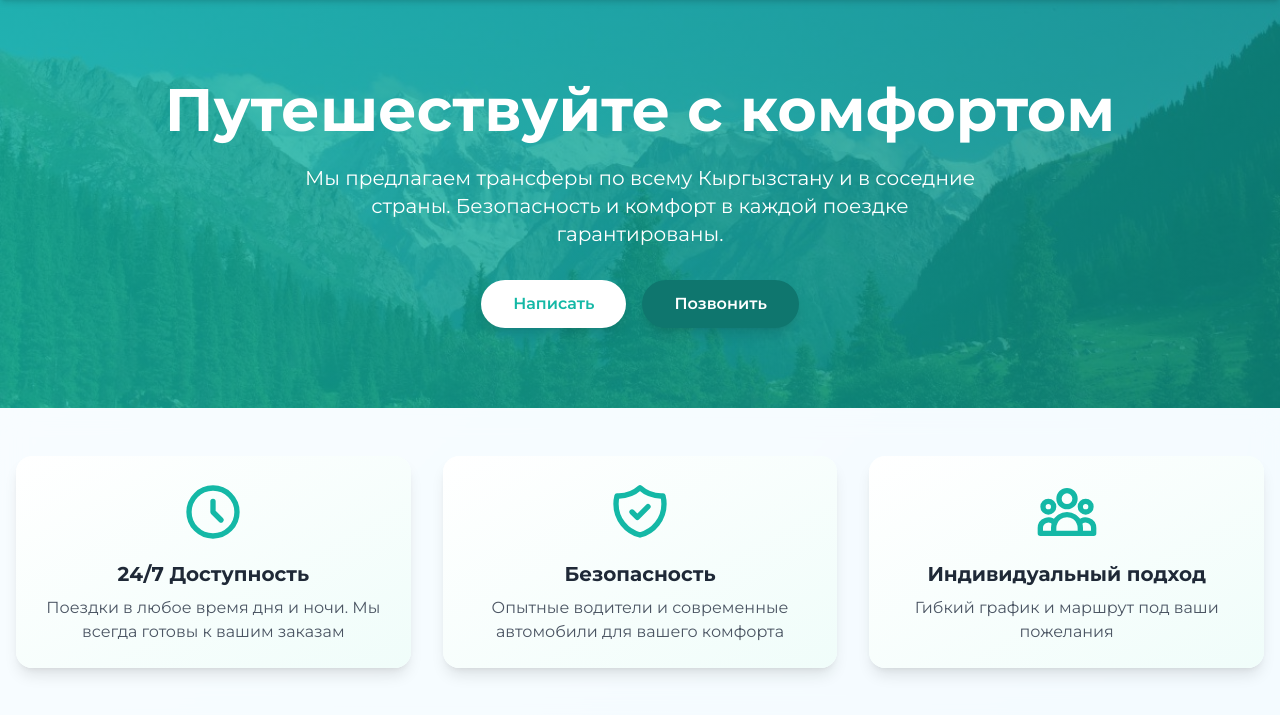
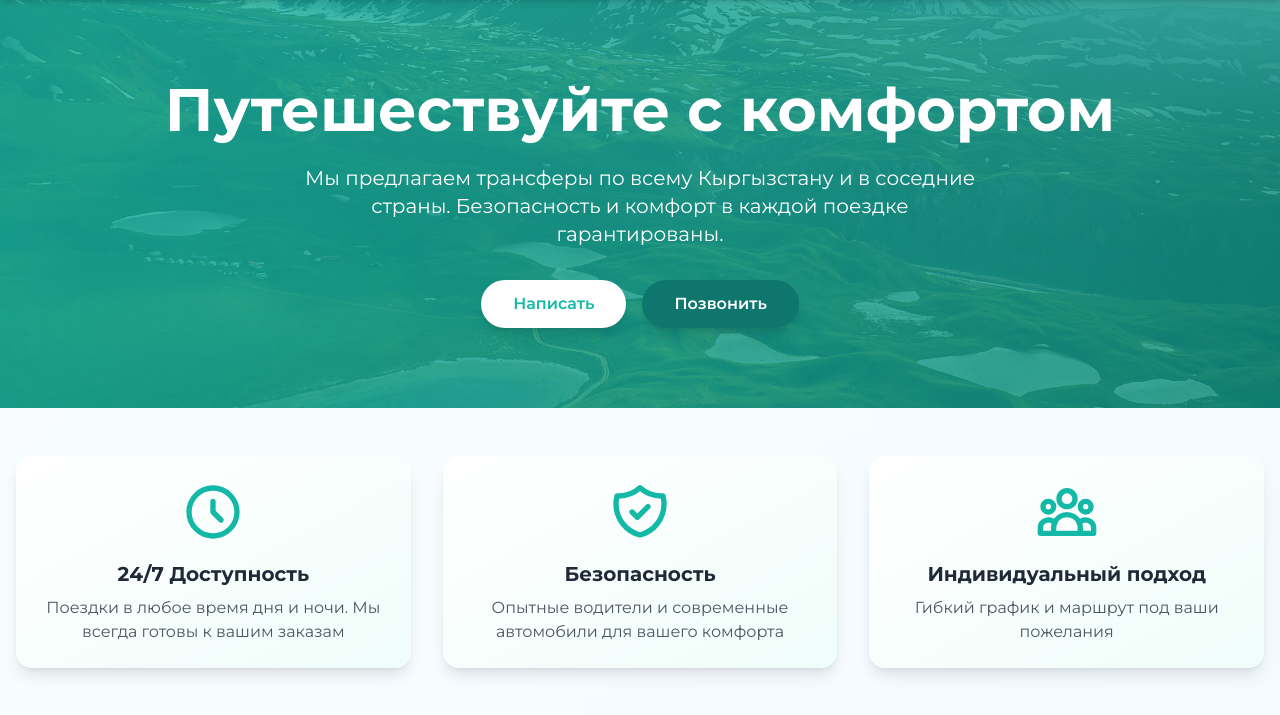
Before and after one commit to boynextdoor6666/tvoi_transfer, a PHP site: page /locations.php in a window 1280 px wide. Shown: the part 133-848 px from the top of the page. Run offline with PHP 8.4, Linux system fonts and the light colour scheme; some libraries are stand-ins or nearby versions.

Commit message:
added a pic

```diff
--- a/locations.php
+++ b/locations.php
@@ -177,7 +177,7 @@
     <!-- Hero Section -->
     <section class="relative py-20 overflow-hidden">
         <div class="absolute inset-0 z-0">
-            <img src="images/kyrgyzstan.jpg" alt="Горы Кыргызстана" class="w-full h-full object-cover">
+            <img src="images/kyrgyzstan_mountains.jpg" alt="Горы Кыргызстана" class="w-full h-full object-cover">
             <div class="absolute inset-0 bg-gradient-to-r from-brand-500/80 to-brand-600/80"></div>
         </div>
         <div class="container mx-auto px-4 text-center relative z-10">
```
Also changed, not shown: images/cars/sonatablack.avif (deleted), images/kyrgyzstan.jpg (deleted), images/sedan.jpg (deleted).
